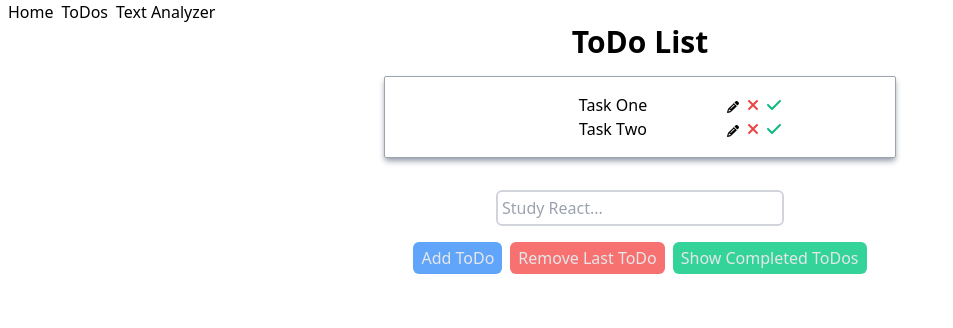
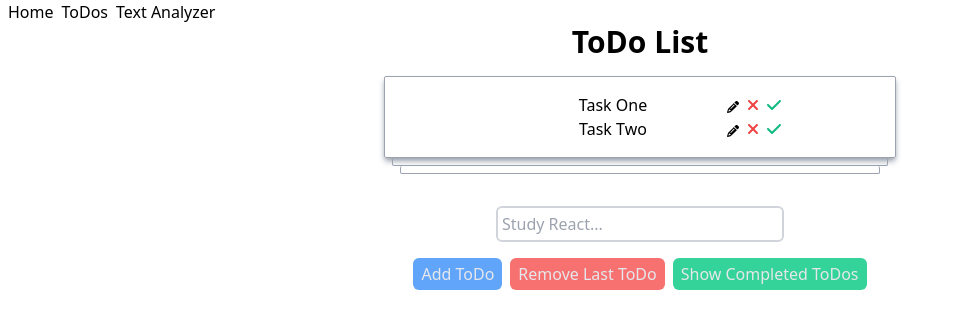
Before and after one commit to ASproson/react-challenges, a React (Create React App) app: page /todos in a window 1280 px wide. Shown: the top 328 px of the page, without its empty margins (0-953 px from the left). Built offline with nearby package versions, Linux system fonts and the light colour scheme.

Commit message:
Resolves card styling

```diff
--- a/src/components/todos/ToDoList.tsx
+++ b/src/components/todos/ToDoList.tsx
@@ -16,7 +16,8 @@ export const ToDoList = ({
 }: ToDoListProps) => {
   return (
     <div className="py-4 flex justify-center">
-      <div className="py-4 w-2/5 rounded-sm border-[1px] border-gray-400 shadow-md shadow-gray-400">
+      <div className="w-2/5">
+        <div className="py-4 rounded-sm border-[1px] border-gray-400 shadow-md shadow-gray-400 relative">
           {toDos.map((toDo: ToDoItem) => {
             return (
               <ToDo
@@ -29,6 +30,9 @@ export const ToDoList = ({
             );
           })}
         </div>
+        <div className="mx-2 border-b-[1px] border-l-[1px] border-r-[1px] border-gray-400 bg-white h-2 rounded-sm"></div>
+        <div className="mx-4 border-b-[1px] border-l-[1px] border-r-[1px] border-gray-400 bg-white h-2 rounded-sm"></div>
+      </div>
     </div>
   );
 };
```
Lines whose indentation alone changed are shown as unchanged.
